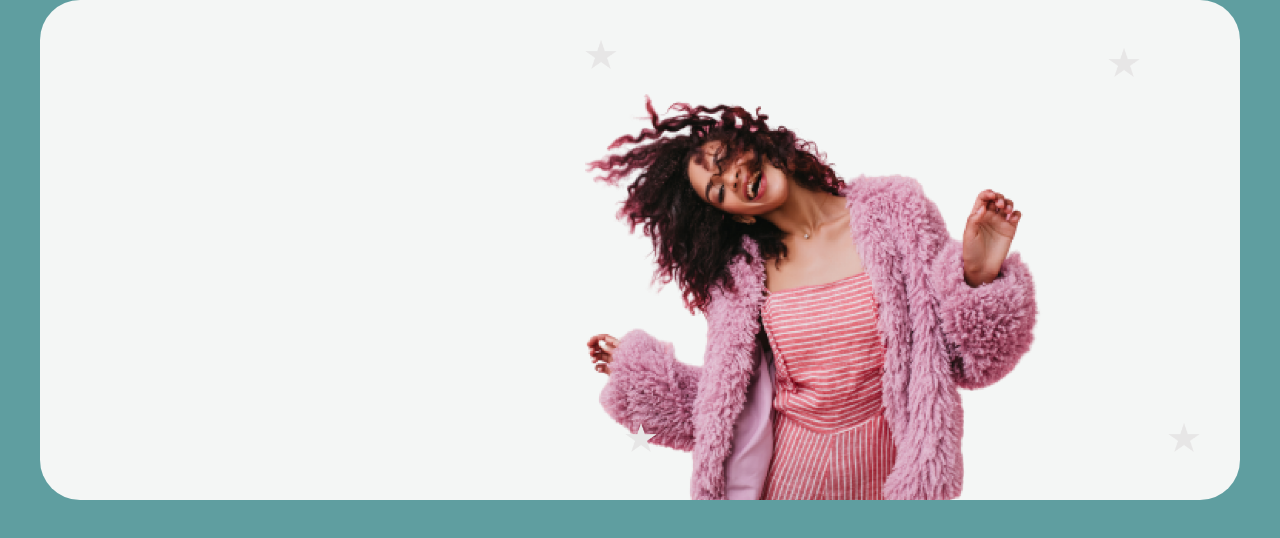
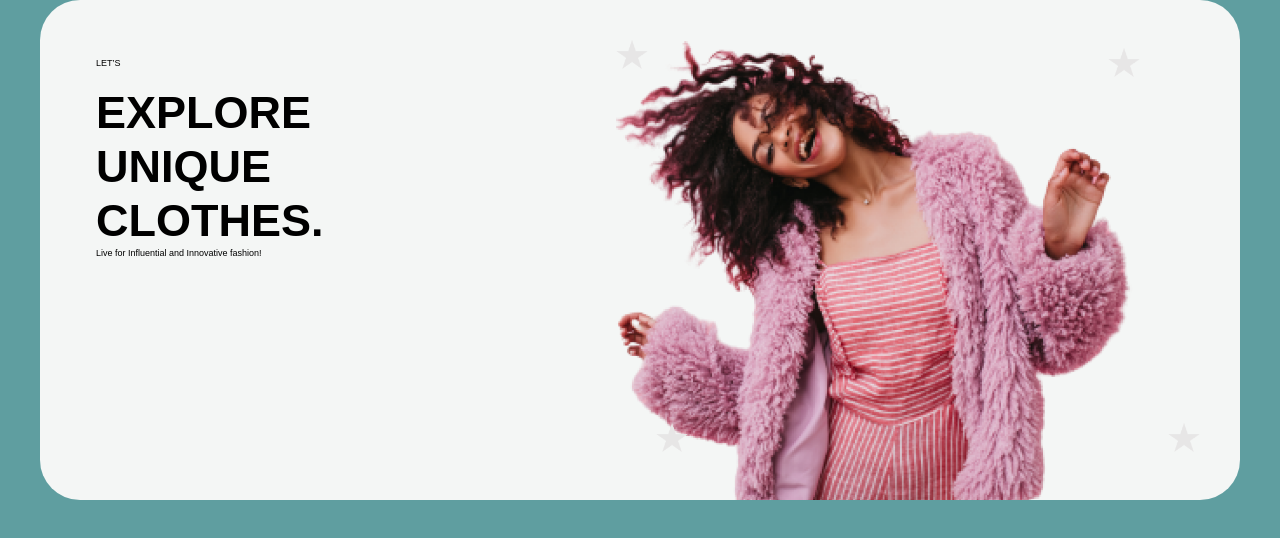
Before and after one commit to vikravch/shopping_website, a plain HTML site: page section.html in a window 1280 px wide. Drawn offline with Linux system fonts and the light colour scheme.

Commit message:
End of lesson

```diff
--- a/section.html
+++ b/section.html
@@ -13,15 +13,37 @@
             height: 500px;
         }
         .left-side{
+            display: flex;
             flex: 5;
+            flex-direction: column;
+            padding: 40px 0 0 56px;
         }
+
+        .left-side span:not(:last-child){
+            font-weight: 900;
+            font-size: 5em;
+            line-height: 1.2em;
+        }
+
+        .left-side span:nth-child(1) div{
+            position: absolute;
+            background: white;
+            width: 100%;
+            height: 100%;
+        }
+
+        .left-side span:nth-child(3){
+            background: #EBD96B;
+        }
+
+
         .right-side{
             position: relative;
             flex: 6;
         }
         .right-side img:nth-child(1){
             position: absolute;
-            width: 460px;
+            width: 520px;
             bottom: 0;
         }
         .right-side img:not(:nth-child(1)){
@@ -52,7 +74,13 @@
 <body>
 <div class="section2">
     <div class="wrapper">
-        <div class="left-side"></div>
+        <div class="left-side">
+            <p><div></div>LET’S</p>
+            <span>EXPLORE</span>
+            <span><div></div>UNIQUE</span>
+            <span>CLOTHES.</span>
+            <span>Live for Influential and Innovative fashion!</span>
+        </div>
         <div class="right-side">
             <img src="img/Woman.png" alt="woman">
             <img src="img/star.png" alt="star1">
--- a/style.css
+++ b/style.css
@@ -1,5 +1,7 @@
 body{
+    font-family: 'Poppins', sans-serif;
     background-color: cadetblue;
+    font-size: 9px;
 }
 .wrapper{
     /* base width - 1720 x - 0.7*/
```
